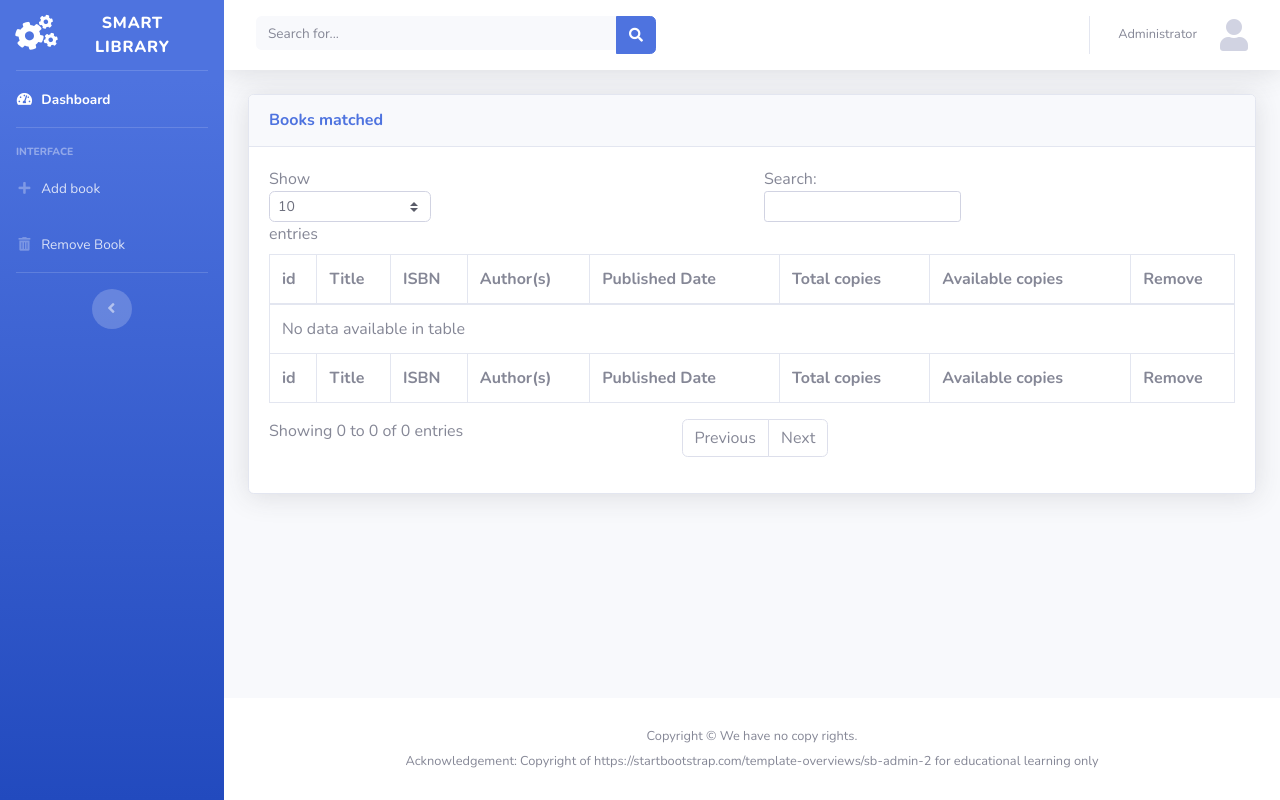
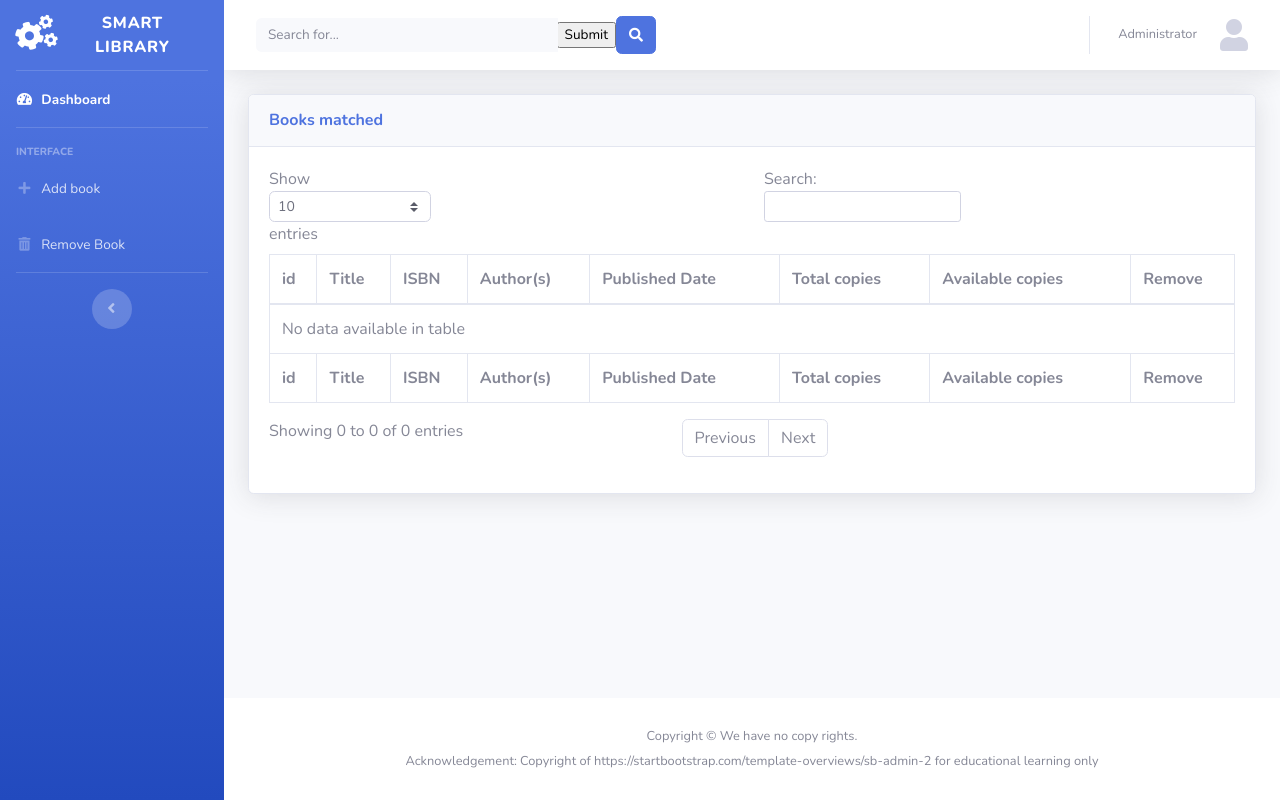
Before and after one commit to ujjwalbatra/smart-library, a Flask app: page /list-books/ in a window 1280 px wide. Run offline with Flask 2, Linux system fonts and the light colour scheme; parts of the project's set-up code (start-up, migrations or seed data) failed here and were passed over; some libraries are stand-ins or nearby versions.

```diff
--- a/admin_portal/templates/list-books.html
+++ b/admin_portal/templates/list-books.html
@@ -98,19 +98,19 @@
                 <!-- Topbar Search -->
                 <form class="d-none d-sm-inline-block form-inline mr-auto ml-md-3 my-2 my-md-0 mw-100 navbar-search"
                       method="POST" action="/search/">
-                    <div class="input-group">
+                    <div class="input-group form-group">
                         <input type="text"
                                id="query"
-                                               name="query"
+                               name="query"
                                class="form-control bg-light border-0 small"
                                placeholder="Search for..."
                                aria-label="Search"
                                aria-describedby="basic-addon2">
-                        <div class="input-group-append">
-                            <button class="btn btn-primary" type="submit">
+                        <input class="input-group-append" type="submit">
+                            <button class="btn btn-primary" type="button">
                                 <i class="fas fa-search fa-sm"></i>
                             </button>
-                        </div>
+                        </input>
                     </div>
                 </form>
 
```
